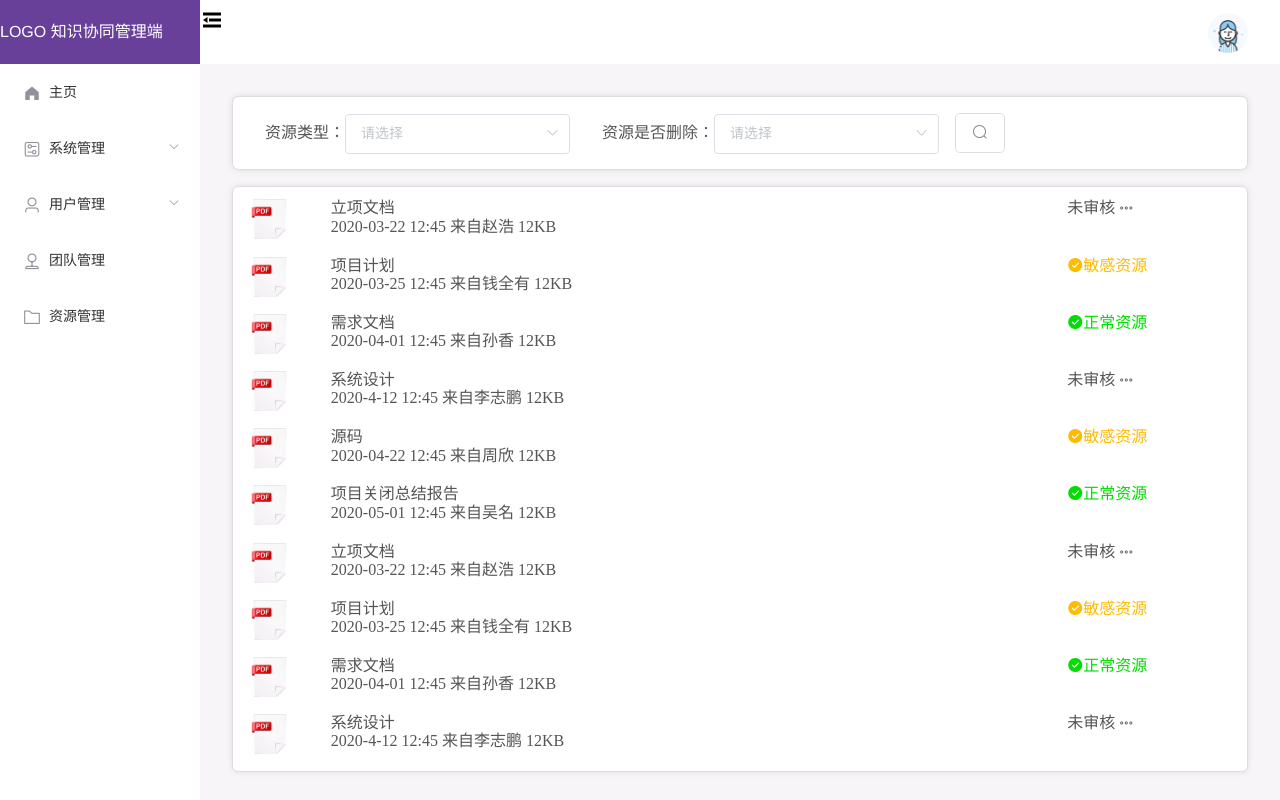
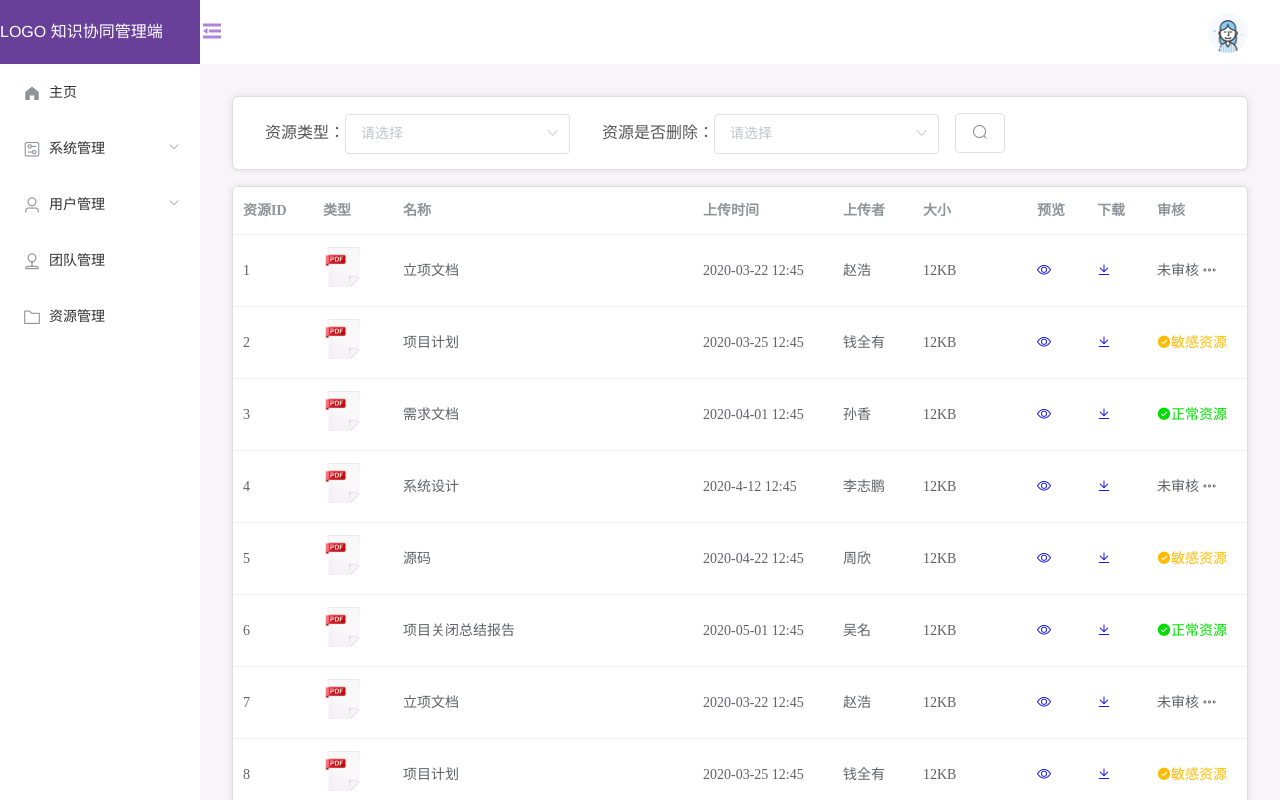
Before and after one commit to limengyun123/vue-knowledge-synergy-admin, a Vue app: page /main/resource in a window 1280 px wide. Built offline with nearby package versions, Linux system fonts and the light colour scheme.

Commit message:
资源管理的预览与下载

```diff
--- a/src/views/Home.vue
+++ b/src/views/Home.vue
@@ -84,7 +84,7 @@ export default {
 		reverteNavState(){
 			this.isCollapse = !this.isCollapse;
 			let elm = document.querySelector('#system-left');
-			elm.style.width=265-elm.offsetWidth+'px';
+			elm.style.width=264-elm.offsetWidth+'px';
 		},
 		exit(){
 			this.$store.commit('REMOVE_INFO');
@@ -170,7 +170,9 @@ export default {
 /* 修改el-menu样式end */
 
 .menu-fold-button{
+	line-height: 4rem;
 	font-size: 1.5rem;
+	color: @support-color-ps;
 }
 
 .system-head{
--- a/src/views/login.vue
+++ b/src/views/login.vue
@@ -59,7 +59,7 @@ export default {
                         let token = result.data.token;
                         let user = result.data.user;
                         // user.password = user.password.replace(/\w/g, '*');
-                        console.log(user);
+                        // console.log(user);
                         if(user&&user.password){
                             user.password = '*'.repeat(user.password.length)
                         }
--- a/src/views/main.vue
+++ b/src/views/main.vue
@@ -1,5 +1,16 @@
 <template>
-  <div class="about">
-    <h1>This is an navigation.</h1>
-  </div>
+    <div class="about">
+        <NoData />
+    </div>
 </template>
+
+<script>
+import NoData from '../components/noData';
+
+export default {
+	name: "Main",
+	components:{
+        'NoData': NoData,
+    },
+}
+</script>
--- a/src/views/resource/resource.vue
+++ b/src/views/resource/resource.vue
@@ -17,17 +17,68 @@
             </ButtonDefault>
         </div>
         <div v-if="resources.length" class="resource-data-show">
-            <div class="resource-list">
+            <el-table :data="resources" class="resource-table">
+                <el-table-column fixed prop="resourceId" label="资源ID" width="80"></el-table-column>
+                <el-table-column prop="resourceType" label="类型" width="80">
+                    <template slot-scope="scope">
+                        <el-avatar :src="require('@/assets/img/file_type_1.png')" shape="square" size="large" :index="scope.row.resourceType"></el-avatar>
+                    </template>
+                </el-table-column>
+                <el-table-column prop="resourceName" label="名称" width="300"></el-table-column>
+                <el-table-column prop="resourceCreateTime" label="上传时间" width="140"></el-table-column>
+                <el-table-column prop="userName" label="上传者" width="80"></el-table-column>
+                <el-table-column prop="resourceSize" label="大小" width="60"></el-table-column>
+                <el-table-column fixed="right" label="预览" width="60">
+                    <template slot-scope="scope">
+                        <a :index="scope.row.resourceId" target="_blank" href='https://view.officeapps.live.com/op/view.aspx?src=http://mczaiyun.top/ht/123.xlsx'><span class="el-icon-view"></span></a>
+                    </template>
+                </el-table-column>
+                <el-table-column fixed="right" label="下载" width="60">
+                    <template slot-scope="scope">
+                        <a :index="scope.row.resourceId" href='http://mczaiyun.top/ht/123.xlsx' download='http://mczaiyun.top/ht/123.xlsx'><span class="el-icon-download"></span></a>
+                    </template>
+                </el-table-column>
+                <el-table-column prop="sex" fixed="right" label="审核" width="100">
+                    <template slot-scope="scope">
+                        <div v-if="scope.row.resourceReview==2">
+                            <span class="el-icon-success icon-success">正常资源</span>
+                        </div>
+                        <div v-else-if="scope.row.resourceReview==1">
+                            <span class="el-icon-success icon-warning">敏感资源</span>
+                        </div>
+                        <div v-else>
+                            <span>未审核 </span>
+                            <el-dropdown trigger="click" @command="handleAudit">
+                                <span class="el-dropdown-link">
+                                    <span class="el-icon-more-outline"></span>
+                                </span>
+                                <el-dropdown-menu slot="dropdown">
+                                    <el-dropdown-item icon="el-icon-success" class="icon-success" :command="scope.row.resourceId+'2'">正常资源</el-dropdown-item>
+                                    <el-dropdown-item icon="el-icon-success" class="icon-warning" :command="scope.row.resourceId+'1'">敏感资源</el-dropdown-item>
+                                </el-dropdown-menu>
+                            </el-dropdown>
+                        </div>
+                    </template>
+                </el-table-column>
+            </el-table>
+
+            <!-- <div class="resource-list">
                 <div v-for="item in resources" :key="item.resourceId" class="resource-item">
                     <el-row>
                         <el-col :span="2">
                             <el-avatar :src="require('@/assets/img/file_type_1.png')" shape="square" size="large"></el-avatar>
                         </el-col>
-                        <el-col :span="18">
+                        <el-col :span="17">
                             <div>{{item.resourceName}}</div>
                             <div>{{item.resourceCreateTime}} 来自{{item.userName}} {{item.resourceSize}}</div>
                         </el-col>
-                        <el-col :span="4">
+                        <el-col :span="1">
+                            <a target="_blank" href='https://view.officeapps.live.com/op/view.aspx?src=http://mczaiyun.top/ht/123.xlsx'><span class="el-icon-view" title="预览"></span></a>
+                        </el-col>
+                        <el-col :span="1">
+                            <a href='http://mczaiyun.top/ht/123.xlsx' download='http://mczaiyun.top/ht/123.xlsx'><span class="el-icon-download" title="下载"></span></a>
+                        </el-col>
+                        <el-col :span="3">
                             <div v-if="item.resourceReview==2">
                                 <span class="el-icon-success icon-success">正常资源</span>
                             </div>
@@ -49,7 +100,7 @@
                         </el-col>
                     </el-row>
                 </div>
-            </div>
+            </div> -->
             <el-pagination class="pagination"
                 @size-change="handleSizeChange"
                 @current-change="handleCurrentChange"
@@ -162,16 +213,16 @@ export default {
     margin:1rem;
 }
 
-.resource-list{
+.resource-table{
     box-shadow: #dddddd 0 0 0.4rem;
     border: solid #dddddd 1px;
     border-radius: 0.4rem;
-    background-color: white;
+    /* background-color: white; */
 }
 
 .resource-item{
     margin: 0.8rem 1rem;
-    color: #555555;
+    /* color: #555555; */
 }
 
 
--- a/src/views/user/client.vue
+++ b/src/views/user/client.vue
@@ -30,7 +30,7 @@
                 <el-table-column prop="email" label="邮箱" width="180"></el-table-column>
                 <el-table-column prop="registerTime" label="注册时间" width="140"></el-table-column>
                 <el-table-column prop="status" label="在线" width="50" align="center">
-                    <template slot-scope="scope" class="user-is-online">
+                    <template slot-scope="scope">
                         <span :class="{'el-icon-circle-plus': true, 'user-icon-active': scope.row.status }"></span>
                     </template>
                 </el-table-column>
```
